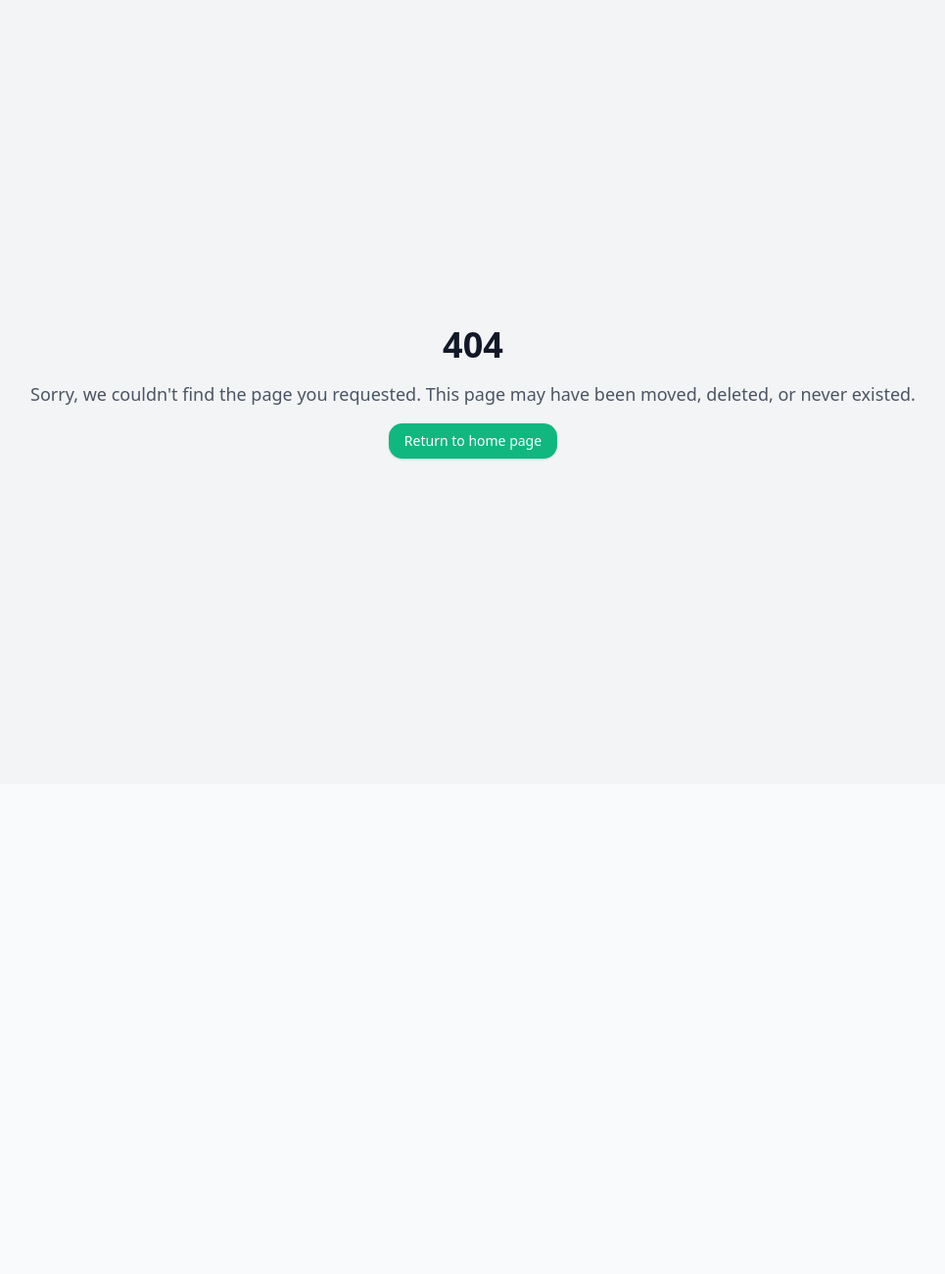
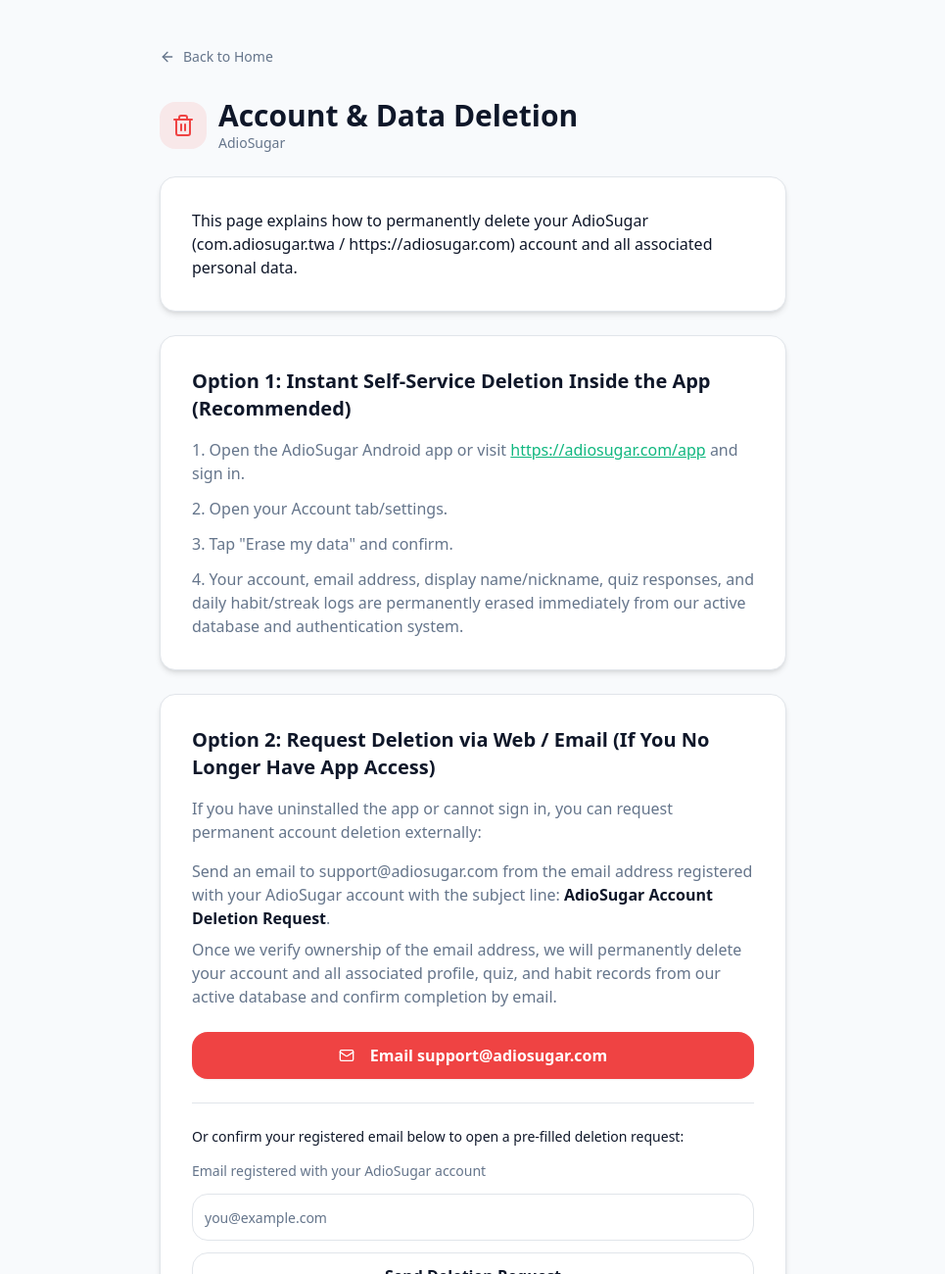
Before and after one commit to dulesi/sg-31dd2506-6003-46eb-a9b9-3259020579bf-1794968092, a Next.js app: page /delete-account in a window 1280 px wide. Before the commit this address had no page. Shown: the top 1300 px of the page at 98% size, without its empty margins (157-1122 px from the left). Before the commit the page ends 800 px from the top, so only its background shows below. Built offline with nearby package versions, Linux system fonts and the light colour scheme.

Commit message:
feat(account): add delete account page

```diff
--- /dev/null
+++ b/src/pages/delete-account.tsx
@@ -0,0 +1,202 @@
+import { useState } from "react";
+import Link from "next/link";
+import { ArrowLeft, Trash2, Mail, CheckCircle2 } from "lucide-react";
+import { Card, CardContent } from "@/components/ui/card";
+import { Button } from "@/components/ui/button";
+import { Input } from "@/components/ui/input";
+import { Label } from "@/components/ui/label";
+import { SEO } from "@/components/SEO";
+
+const MAILTO_LINK =
+  "mailto:support@adiosugar.com?subject=AdioSugar%20Account%20Deletion%20Request";
+
+export default function DeleteAccount() {
+  const [email, setEmail] = useState("");
+  const [submitted, setSubmitted] = useState(false);
+
+  const handleSubmit = (e: React.FormEvent) => {
+    e.preventDefault();
+    if (!email.trim()) return;
+    const body = encodeURIComponent(
+      "Please permanently delete my AdioSugar account and all associated data for the following registered email address:\n\n" +
+        email.trim()
+    );
+    window.location.href = `mailto:support@adiosugar.com?subject=AdioSugar%20Account%20Deletion%20Request&body=${body}`;
+    setSubmitted(true);
+  };
+
+  return (
+    <>
+      <SEO
+        title="AdioSugar - Account & Data Deletion"
+        description="Learn how to permanently delete your AdioSugar account and all associated personal data."
+      />
+      <div className="min-h-screen bg-background">
+        <div className="max-w-2xl mx-auto px-4 py-8 sm:py-12">
+          <Link
+            href="/"
+            className="inline-flex items-center gap-2 text-sm font-medium text-muted-foreground hover:text-foreground transition-colors mb-8"
+          >
+            <ArrowLeft className="w-4 h-4" />
+            Back to Home
+          </Link>
+
+          <div className="flex items-center gap-3 mb-2">
+            <div className="flex items-center justify-center w-12 h-12 rounded-2xl bg-destructive/10">
+              <Trash2 className="w-6 h-6 text-destructive" />
+            </div>
+            <div>
+              <h1 className="text-2xl sm:text-3xl font-bold text-foreground">
+                Account & Data Deletion
+              </h1>
+              <p className="text-sm text-muted-foreground">AdioSugar</p>
+            </div>
+          </div>
+
+          <Card className="rounded-2xl shadow-md mt-6">
+            <CardContent className="p-6 sm:p-8">
+              <p className="text-sm sm:text-base leading-relaxed text-foreground">
+                This page explains how to permanently delete your AdioSugar
+                (com.adiosugar.twa / https://adiosugar.com) account and all
+                associated personal data.
+              </p>
+            </CardContent>
+          </Card>
+
+          <Card className="rounded-2xl shadow-md mt-6">
+            <CardContent className="p-6 sm:p-8">
+              <h2 className="text-lg sm:text-xl font-bold text-foreground mb-4">
+                Option 1: Instant Self-Service Deletion Inside the App (Recommended)
+              </h2>
+              <ol className="list-decimal list-inside space-y-3 text-sm sm:text-base leading-relaxed text-muted-foreground">
+                <li>
+                  Open the AdioSugar Android app or visit{" "}
+                  <Link href="/app" className="text-primary font-medium underline">
+                    https://adiosugar.com/app
+                  </Link>{" "}
+                  and sign in.
+                </li>
+                <li>Open your Account tab/settings.</li>
+                <li>Tap &quot;Erase my data&quot; and confirm.</li>
+                <li>
+                  Your account, email address, display name/nickname, quiz
+                  responses, and daily habit/streak logs are permanently
+                  erased immediately from our active database and
+                  authentication system.
+                </li>
+              </ol>
+            </CardContent>
+          </Card>
+
+          <Card className="rounded-2xl shadow-md mt-6">
+            <CardContent className="p-6 sm:p-8">
+              <h2 className="text-lg sm:text-xl font-bold text-foreground mb-4">
+                Option 2: Request Deletion via Web / Email (If You No Longer Have App Access)
+              </h2>
+              <p className="text-sm sm:text-base leading-relaxed text-muted-foreground mb-4">
+                If you have uninstalled the app or cannot sign in, you can
+                request permanent account deletion externally:
+              </p>
+              <p className="text-sm sm:text-base leading-relaxed text-muted-foreground mb-2">
+                Send an email to support@adiosugar.com from the email address
+                registered with your AdioSugar account with the subject line:{" "}
+                <span className="font-semibold text-foreground">
+                  AdioSugar Account Deletion Request
+                </span>
+                .
+              </p>
+              <p className="text-sm sm:text-base leading-relaxed text-muted-foreground mb-6">
+                Once we verify ownership of the email address, we will
+                permanently delete your account and all associated profile,
+                quiz, and habit records from our active database and confirm
+                completion by email.
+              </p>
+
+              <a href={MAILTO_LINK} className="block mb-6">
+                <Button className="w-full h-12 rounded-2xl text-base font-semibold" variant="destructive">
+                  <Mail className="w-5 h-5 mr-2" />
+                  Email support@adiosugar.com
+                </Button>
+              </a>
+
+              <div className="border-t border-border pt-6">
+                <p className="text-sm font-medium text-foreground mb-3">
+                  Or confirm your registered email below to open a pre-filled deletion request:
+                </p>
+                {submitted ? (
+                  <div className="flex items-start gap-3 rounded-2xl bg-primary/10 p-4">
+                    <CheckCircle2 className="w-5 h-5 text-primary mt-0.5 shrink-0" />
+                    <p className="text-sm text-foreground leading-relaxed">
+                      Your email app should now be open with a pre-filled
+                      deletion request to support@adiosugar.com. If it did not
+                      open, email us directly with your registered address.
+                    </p>
+                  </div>
+                ) : (
+                  <form onSubmit={handleSubmit} className="space-y-3">
+                    <Label htmlFor="delete-email" className="text-sm text-muted-foreground">
+                      Email registered with your AdioSugar account
+                    </Label>
+                    <Input
+                      id="delete-email"
+                      type="email"
+                      required
+                      placeholder="you@example.com"
+                      value={email}
+                      onChange={(e) => setEmail(e.target.value)}
+                      className="h-12 rounded-2xl"
+                    />
+                    <Button
+                      type="submit"
+                      className="w-full h-12 rounded-2xl text-base font-semibold"
+                      variant="outline"
+                    >
+                      Send Deletion Request
+                    </Button>
+                  </form>
+                )}
+              </div>
+            </CardContent>
+          </Card>
+
+          <Card className="rounded-2xl shadow-md mt-6">
+            <CardContent className="p-6 sm:p-8">
+              <h2 className="text-lg sm:text-xl font-bold text-foreground mb-4">
+                What Data Is Deleted vs. Retained
+              </h2>
+              <div className="space-y-3 text-sm sm:text-base leading-relaxed text-muted-foreground">
+                <p>
+                  <span className="font-semibold text-foreground">
+                    Permanently Deleted:
+                  </span>{" "}
+                  Email address, authentication account, optional display
+                  name/nickname, quiz answers, craving check-ins, and
+                  habit/streak logs.
+                </p>
+                <p>
+                  <span className="font-semibold text-foreground">
+                    Temporary Technical Retention:
+                  </span>{" "}
+                  Residual copies in automated infrastructure backups and
+                  short-term server security logs (Supabase/Vercel) are
+                  retained only temporarily in accordance with standard
+                  provider retention cycles before being automatically
+                  overwritten or purged.
+                </p>
+              </div>
+            </CardContent>
+          </Card>
+
+          <div className="mt-10 text-center space-y-2">
+            <p className="text-sm text-muted-foreground">
+              Operator: Dusan Gacic | Contact: support@adiosugar.com
+            </p>
+            <p className="text-sm text-muted-foreground">
+              &copy; 2026 AdioSugar. All rights reserved.
+            </p>
+          </div>
+        </div>
+      </div>
+    </>
+  );
+}
```
